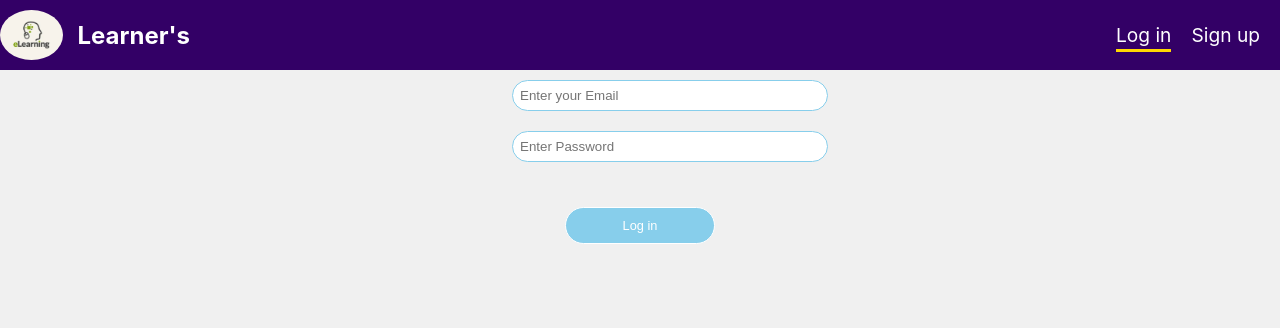
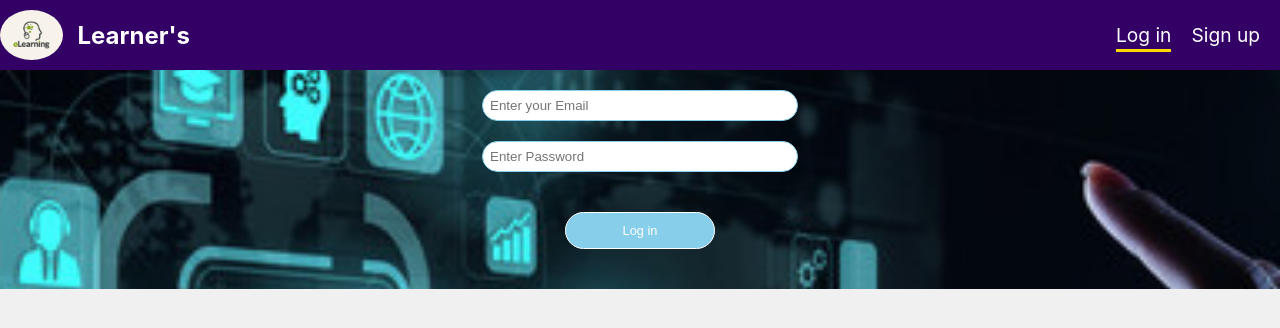
Before and after one commit to Nisargmodi3803/SDP-Project-IT065_066, a React (Create React App) app in the folder Student/Student_Frontend/: page /login in a window 1280 px wide. Shown: the top 328 px of the page. Built offline with nearby package versions, Linux system fonts and the light colour scheme.

Commit message:
unenroll

```diff
--- a/Student/Student_Frontend/src/components/AllCourses.css
+++ b/Student/Student_Frontend/src/components/AllCourses.css
@@ -48,5 +48,5 @@ more darke : d3d3d3
 }
 
 .enroll-button:hover {
-  background-color: #0056b3; /* Change the background color on hover */
+  /* background-color: #0056b3; Change the background color on hover */
 }
--- a/Student/Student_Frontend/src/components/AllCourses.jsx
+++ b/Student/Student_Frontend/src/components/AllCourses.jsx
@@ -107,7 +107,7 @@ const Courses = ({ id, title, description, image, onClick }) => {
         </CardContent>
       </CardActionArea>
       <CardActions className="course-actions">
-        <Button size="small" color="primary" startIcon={<SendIcon />} onClick={onClick}>
+        <Button className='enroll-button' size="small" color="primary" startIcon={<SendIcon />} onClick={onClick}>
           Enroll Now
         </Button>
       </CardActions>
--- a/Student/Student_Frontend/src/components/EnrollCourses.jsx
+++ b/Student/Student_Frontend/src/components/EnrollCourses.jsx
@@ -12,6 +12,12 @@ import './EnrollCourses.css';
 const EnrollCourses = () => {
     const [enrolledCourses, setEnrolledCourses] = useState([]);
     const navigate = useNavigate();
+    let storedStudentDetails = localStorage.getItem('student')
+    try {
+        storedStudentDetails = JSON.parse(storedStudentDetails);
+    } catch (error) {
+        console.log(error)
+    }
 
     useEffect(() => {
         const fetchData = async () => {
@@ -38,8 +44,30 @@ const EnrollCourses = () => {
 
     const unEnrollCourse = async (courseId) => {
         console.log('Clicked on course with ID:', courseId);
-        // Your unenroll course logic here
-    };
+        const studentId = storedStudentDetails._id;
+
+        try {
+            const response = await fetch(`http://localhost:4450/unEnrollCourse/${studentId}`, {
+                method: 'POST',
+                headers: {
+                    'Content-Type': 'application/json'
+                },
+                body: JSON.stringify({ courseId })
+            });
+
+            if (!response.ok) {
+                throw new Error('Failed to unenroll from the course');
+            }
+
+            const data = await response.json();
+            console.log('Successfully unenrolled from the course:', data);
+            alert("Course unenrolled successfull")
+            window.location.reload();
+
+        } catch (error) {
+            console.error('Error unenrolling from the course:', error);
+        }
+    }
 
     return (
         <div className="enrolled-courses-container">
--- a/Student/Student_Frontend/src/components/login.css
+++ b/Student/Student_Frontend/src/components/login.css
@@ -1,26 +1,33 @@
-.loginPage
-{
-    margin-top: 10px;
+.container-login {
+    margin: 0; /* Reset default margin */
+    padding: 0; /* Reset default padding */
+    background: url("../assets/LoginBg.jpeg.jpg") center/cover fixed;
+    width: 100%;
+    height: 100%;
 }
 
-.inputBox
-{
-    display:block;
-    margin-left: 40%;
-    padding:7px;
+.loginPage {
+    /* margin-top: 300px;  */
+    padding: 20px; /* Add some padding to the login page */
+}
+
+.inputBox {
+    display: block;
+    margin: 0 auto; /* Center the input box horizontally */
+    padding: 7px;
     width: 300px;
     align-items: center;
     border: 1px solid skyblue;
     border-radius: 25px;
 }
 
-.loginPage button
-{
-    margin: 25px;
+.loginPage button {
+    display: block;
+    margin: 20px auto; /* Center the button horizontally with some space from top */
     padding: 10px;
     width: 150px;
     background-color: skyblue;
     border: 1px solid;
     cursor: pointer;
-    border-radius:25px
+    border-radius: 25px;
 }
--- a/Student/Student_Frontend/src/components/login.jsx
+++ b/Student/Student_Frontend/src/components/login.jsx
@@ -38,6 +38,7 @@ export default function Login() {
   }
 
   return (
+    <div className='container-login'>
       <div className='loginPage'>
         <form onSubmit={(e) => e.preventDefault}>
           <input className='inputBox'
@@ -55,5 +56,7 @@ export default function Login() {
             onClick={handleLogin} type='button'>Log in</button>
         </form>
       </div>
+    </div>
+
   )
 }
--- a/Student/Student_Frontend/src/components/nav.jsx
+++ b/Student/Student_Frontend/src/components/nav.jsx
@@ -27,7 +27,7 @@ const Nav = () => {
               <li><NavLink to='/allcourses' activeClassName="active">All Courses</NavLink></li>
               <li><NavLink to='/searchCourse' activeClassName="active">Search Course</NavLink></li>
               <li><NavLink to='/enrollments' activeClassName="active">Enrollments</NavLink></li>
-              <li><NavLink to='/notes' activeClassName="active">Notes</NavLink></li>
+              {/* <li><NavLink to='/notes' activeClassName="active">Notes</NavLink></li> */}
               <li><NavLink to='/profile' activeClassName="active">Profile</NavLink></li>
               <li><button onClick={logout}>Logout</button></li>
             </>
```
Also changed, not shown: Student/Student_Frontend/src/assets/LoginBg.jpeg.jpg (added). Lines whose indentation alone changed are shown as unchanged.
